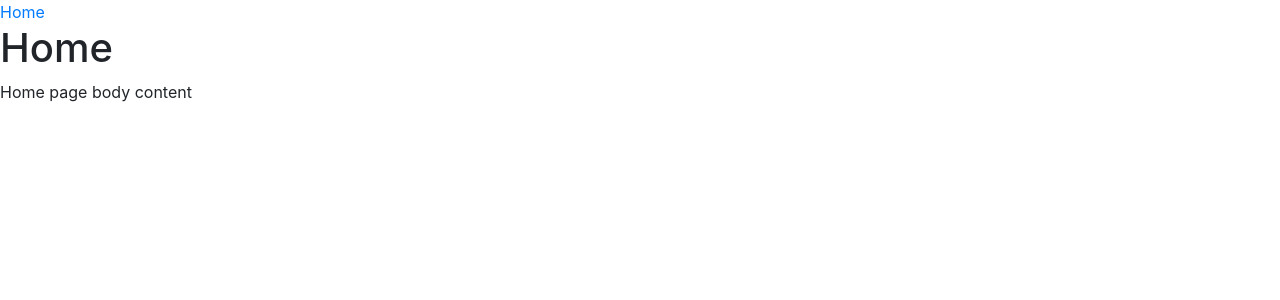
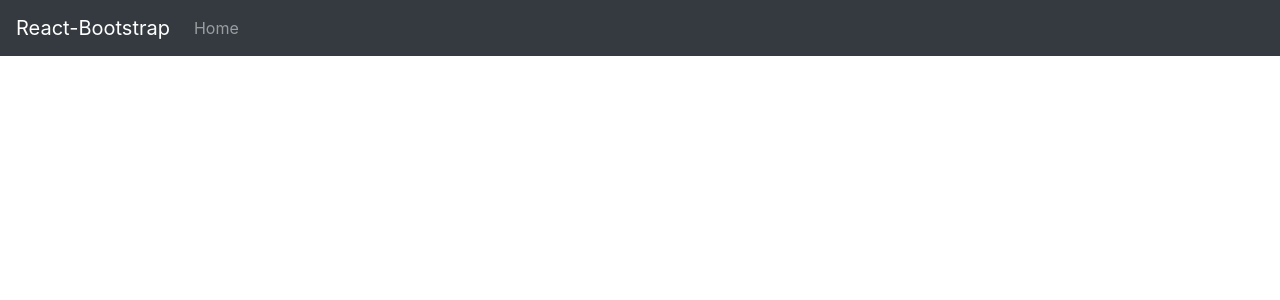
Before and after one commit to Dragomegak/mainWebsiteReact, a React (Create React App) app: page / in a window 1280 px wide. Shown: the top 300 px of the page. Built offline with nearby package versions, Linux system fonts and the light colour scheme.

Commit message:
Header "works" need to change

```diff
--- a/src/App.js
+++ b/src/App.js
@@ -5,6 +5,7 @@ import './App.css';
 import 'bootstrap/dist/css/bootstrap.min.css';
 
 import { BrowserRouter, Route, Switch, Link, Redirect } from 'react-router-dom';
+import { Navbar, Nav, NavDropdown, Form,  FormControl, Button, Table} from 'react-bootstrap';
 
 import Navigation from './components/header.jsx';
 import Home from './components/home.jsx';
@@ -12,16 +13,19 @@ import Error from './components/404.jsx';
 
 function App() {
   return (
-    <BrowserRouter>
-      <div>
-        <Navigation />
-          <Switch>
-            <Route path="/" component={Home} exact/>
-          <Route component={Error}/>
-          </Switch>
+    <div className="App">
+      <header>
+        <Navbar expand="lg" variant="dark" bg="dark">
+          <Navbar.Brand href="#home">React-Bootstrap</Navbar.Brand>
+            <Navbar.Toggle aria-controls="basic-navbar-nav" />
+              <Navbar.Collapse id="basic-navbar-nav">
+                <Nav className="mr-auto">
+                  <Nav.Link href="#home">Home</Nav.Link>
+              </Nav>
+          </Navbar.Collapse>
+        </Navbar>
+      </header>
       </div>
-    </BrowserRouter>
-
   );
 }
 
--- a/src/components/header.jsx
+++ b/src/components/header.jsx
@@ -2,12 +2,10 @@ import React from 'react';
 
 import { NavLink } from 'react-router-dom';
 
-const Navigation = () => {
-    return (
-       <div>
-          <NavLink to="/">Home</NavLink>
-       </div>
-    );
-}
+const Navigation = props => (
+   <header>
+      <h2>Steven Le's Portfolio</h2>
+   </header>
+);
 
 export default Navigation;
```
